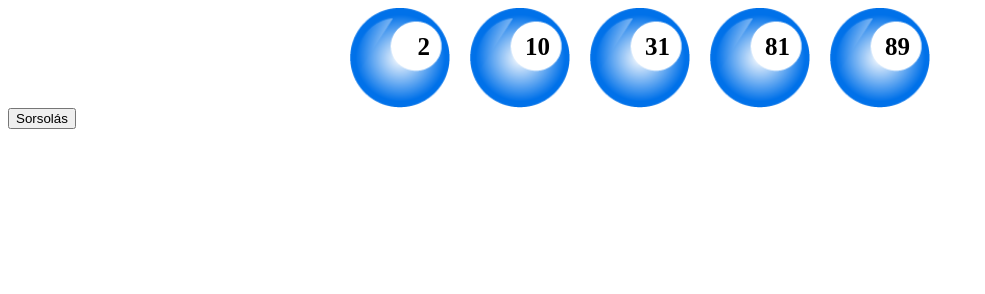
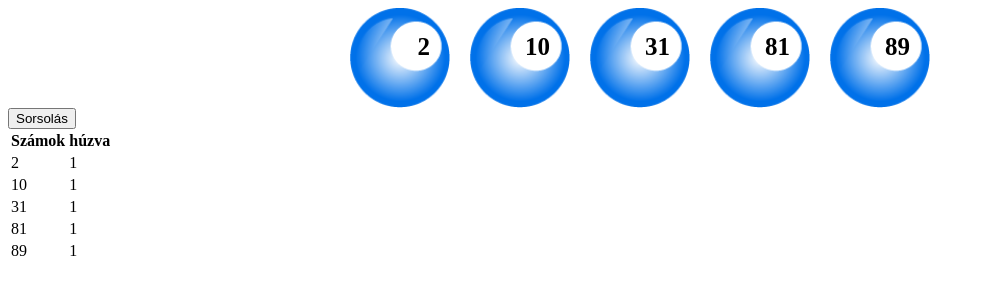
Before and after one commit to szobek/my-lotto, a website: page index.html in a window 1280 px wide. Both pictures are taken after a click on the button "Sorsolás". Shown: the whole page, without its empty margins (0-985 px from the left). Drawn offline with Linux system fonts and the light colour scheme.

Commit message:
Add dashboard to display drawn numbers and their frequency

```diff
--- a/index.html
+++ b/index.html
@@ -10,5 +10,6 @@
 <body>
     <div id="wrapper" class="wrapper"></div>
     <button id="sorsolo-btn">Sorsolás</button>
+    <div id="dashboard"></div>
 </body>
 </html>
--- a/js/app.js
+++ b/js/app.js
@@ -1,32 +1,35 @@
-class Lotto{
+class Lotto {
+    lastNumbers;
     numbers
-    constructor(){
+    constructor() {
+        this.lastNumbers = {};
         this.numbers = [];
         this.createEventListeners()
     }
-    generateNumbers(){
+    generateNumbers() {
         this.numbers = [];
-        while(this.numbers.length < 5){
+        while (this.numbers.length < 5) {
             let randomNumber = Math.floor(Math.random() * 90) + 1;
-            if(!this.numbers.includes(randomNumber)){
+            if (!this.numbers.includes(randomNumber)) {
                 this.numbers.push(randomNumber);
             }
         }
         this.numbers.sort((a, b) => a - b);
         this.createBalls()
+        this.createDashboardFromNums()
     }
-    getNumbers(){
+    getNumbers() {
         return this.numbers;
     }
 
 
-    createBalls(){
-        const wrapper=document.querySelector("#wrapper")
+    createBalls() {
+        const wrapper = document.querySelector("#wrapper")
         wrapper.innerHTML = "";
         const row = document.createElement("div");
         row.classList.add("ball-row");
         wrapper.appendChild(row);
-        for(let ball of this.numbers){
+        for (let ball of this.numbers) {
             const ballElement = document.createElement("div");
             ballElement.classList.add("ball");
             const text = document.createElement("span");
@@ -35,16 +38,63 @@ class Lotto{
             row.appendChild(ballElement);
         }
     }
-    createEventListeners(){
+    createEventListeners() {
         document.getElementById("sorsolo-btn")
-        .addEventListener("click",()=>{
-            sorsol()
-        });
+            .addEventListener("click", () => {
+                sorsol()
+            });
+    }
+
+    createDashboardFromNums() {
+        const wrapper = document.getElementById("dashboard")
+        wrapper.innerHTML = "";
+        this.numbers.forEach((num) => {
+            if (this.lastNumbers[num]) {
+                this.lastNumbers[num]++;
+            } else {
+                this.lastNumbers[num] = 1;
+            }
+        })
+        // console.log(this.lastNumbers);
+        const table = document.createElement("table");
+        const thead = document.createElement("thead");
+        const tbody = document.createElement("tbody");
+
+        table.appendChild(thead);
+        table.appendChild(tbody);
+
+        const headerRow = document.createElement("tr");
+        const headerCell = document.createElement("th");
+        const headerCell2 = document.createElement("th");
+        headerCell.textContent = "Számok";
+        headerCell2.textContent = "húzva";
+        headerRow.appendChild(headerCell);
+        headerRow.appendChild(headerCell2);
+        thead.appendChild(headerRow);
+
+        wrapper.appendChild(table);
+
+        const rows = [];
+        for (const num in this.lastNumbers) {
+            const row = document.createElement("tr");
+            const cell = document.createElement("td");
+            const cell2 = document.createElement("td");
+            cell.textContent = num;
+            cell2.textContent = this.lastNumbers[num];
+            row.appendChild(cell);
+            row.appendChild(cell2);
+            rows.push(row);
+        }
+
+        tbody.append(...rows);
+
+
+
     }
 
 }
 
 const lotto = new Lotto();
-const sorsol=()=>{
+const sorsol = () => {
     lotto.generateNumbers();
 }
```
